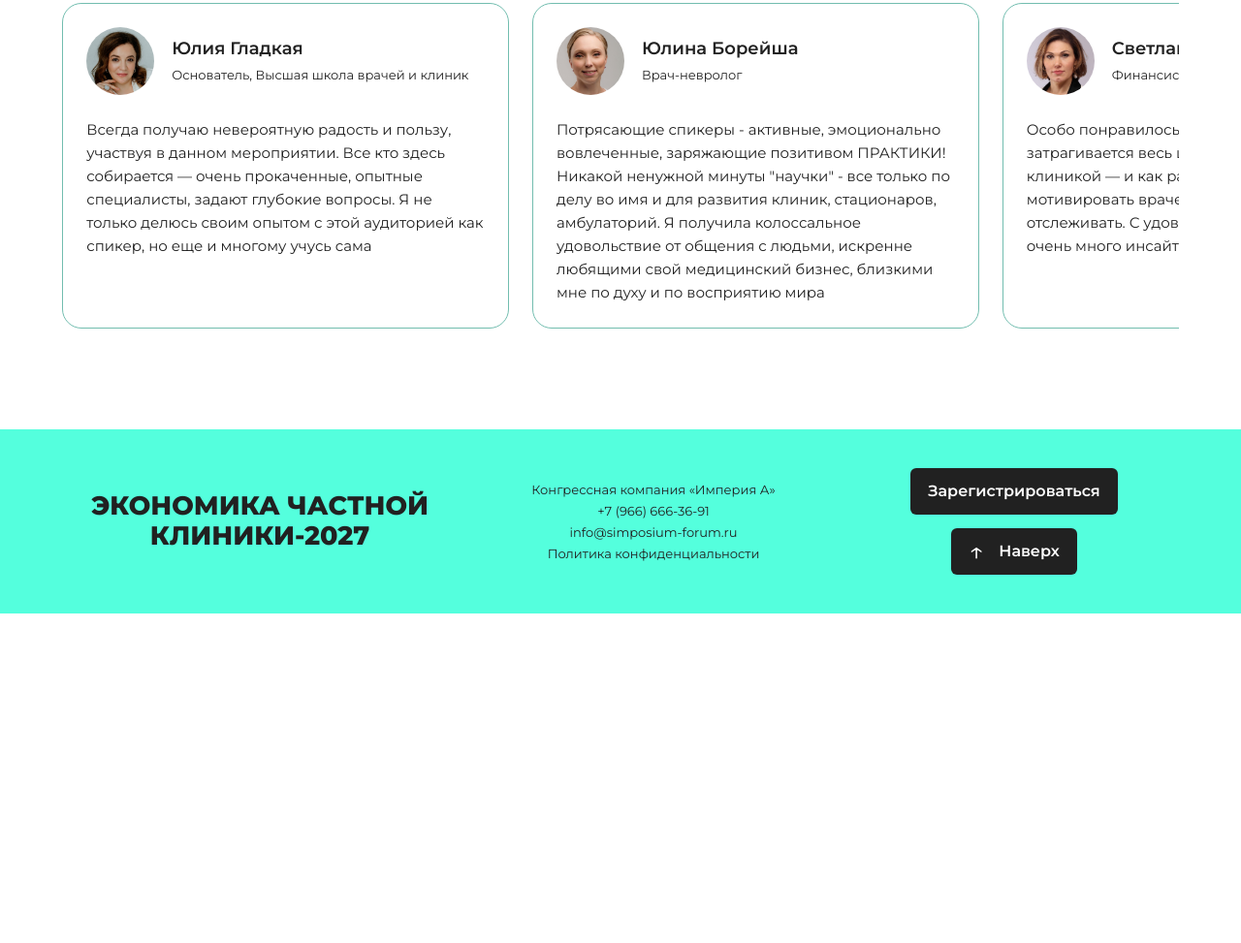
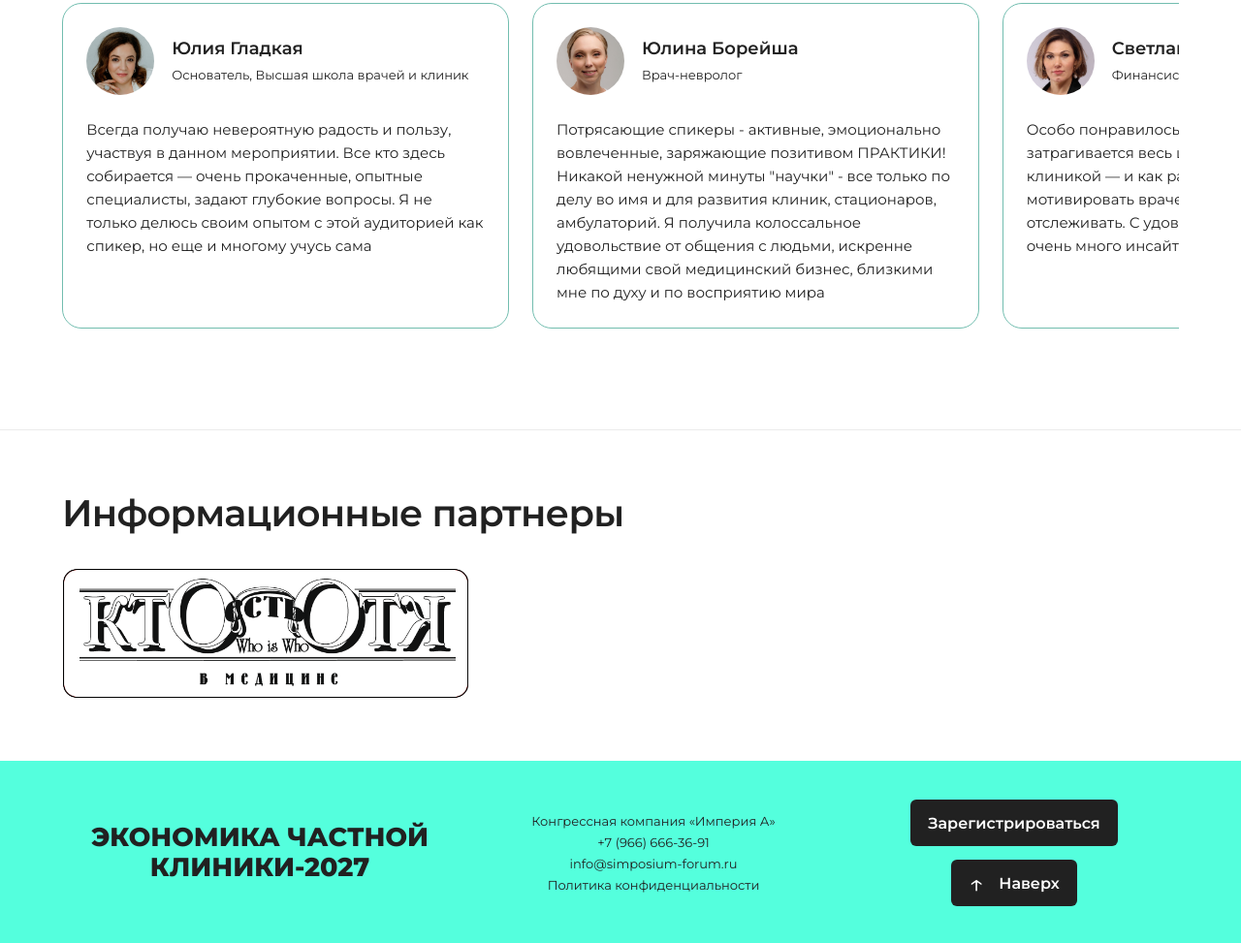
Before and after one commit to Mkisin/clinics, a website: page index.html in a window 1280 px wide. Shown: the part 10552-11525 px from the top of the page at 97% size. Before the commit the page ends 11185 px from the top, so only its background shows below. Drawn offline with Linux system fonts and the light colour scheme.

Commit message:
Add information partners section

```diff
--- a/index.html
+++ b/index.html
@@ -486,6 +486,16 @@
       </div>
     </section>
   </main>
+  <section class="partners" aria-labelledby="partners-title">
+    <div class="container">
+      <h2 id="partners-title">Информационные партнеры</h2>
+      <div class="partners-grid">
+        <a class="partner-link" href="https://ktovmedicine.ru/?utm_source=clinicforum" target="_blank" rel="sponsored noopener noreferrer" aria-label="Кто есть Кто в медицине — перейти на сайт партнера">
+          <img src="assets/partners/ktovmedicine.png" alt="Кто есть Кто в медицине" width="746" height="240" loading="lazy">
+        </a>
+      </div>
+    </div>
+  </section>
   <footer class="site-footer">
     <div class="container footer-grid">
       <p class="footer-title">ЭКОНОМИКА ЧАСТНОЙ<br>КЛИНИКИ-2027</p>
--- a/styles.css
+++ b/styles.css
@@ -78,7 +78,13 @@ h3 { margin: 0 0 14px; font-size: 18px; line-height: 1.3; font-weight: 600; }
 .review-head h3 { margin-bottom: 6px; font-size: 18px; }
 .review-head p { margin: 0; font-size: 13px; line-height: 1.4; }
 .review-card blockquote { margin: 24px 0 0; font-size: 15px; line-height: 1.6; }
-.reviews :focus-visible, .site-footer :focus-visible { outline: 2px solid var(--green); outline-offset: 4px; }
+.reviews :focus-visible, .partners :focus-visible, .site-footer :focus-visible { outline: 2px solid var(--green); outline-offset: 4px; }
+.partners { padding-block: 64px; background: #fff; border-top: 1px solid rgba(0, 0, 0, .08); }
+.partners h2 { margin: 0 0 34px; font-size: clamp(30px, 3vw, 42px); line-height: 1.15; }
+.partners-grid { display: flex; flex-wrap: wrap; align-items: center; gap: 36px 64px; }
+.partner-link { display: block; width: min(100%, 420px); border-radius: 18px; transition: transform .2s ease, opacity .2s ease; }
+.partner-link:hover { transform: translateY(-3px); opacity: .82; }
+.partner-link img { display: block; width: 100%; height: auto; }
 .site-footer { padding-block: 40px; background: var(--mint); }
 .footer-grid { display: grid; grid-template-columns: 1.2fr 1fr 1fr; gap: 32px; align-items: center; justify-items: center; text-align: center; }
 .footer-title { margin: 0; font-size: clamp(24px, 2.1vw, 42px); font-weight: 800; line-height: 1.15; }
@@ -209,6 +215,8 @@ a.history-read:hover { background: var(--green); }
   .review-head { gap: 12px; }
   .review-head img { width: 56px; height: 56px; }
   .review-head h3 { font-size: 16px; }
+  .partners { padding-block: 48px; }
+  .partners h2 { margin-bottom: 26px; }
   .footer-grid { grid-template-columns: 1fr; gap: 24px; }
   .footer-actions { flex-wrap: wrap; }
   .history { padding-bottom: 56px; }
```
Also changed, not shown: assets/partners/ktovmedicine.png (added).
